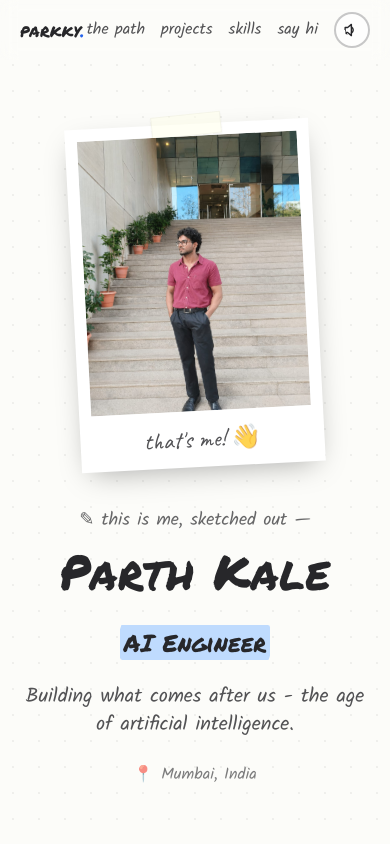
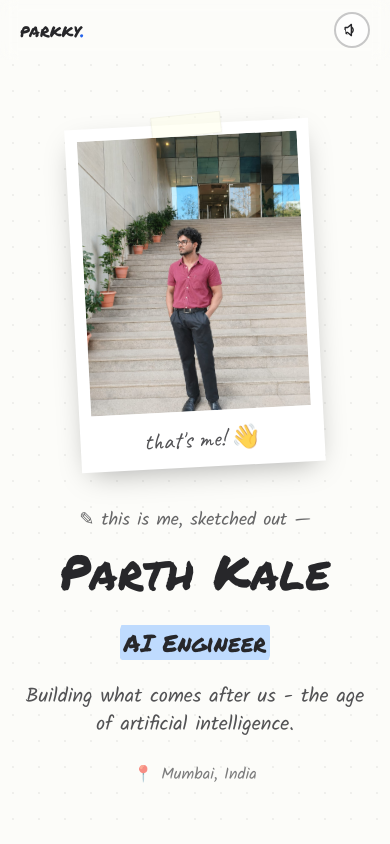
Before and after one commit to parkky21/portfolio-parkky, a Next.js app: page / in a window 390 px wide. Shown: the top 844 px of the page. Built offline with nearby package versions, Linux system fonts and the light colour scheme.

Commit message:
fix : removde hambar in mobile view

```diff
--- a/components/Nav.tsx
+++ b/components/Nav.tsx
@@ -15,9 +15,11 @@ export function Nav() {
   return (
     <header className="sticky top-0 z-50 backdrop-blur-sm">
       <div className="mx-auto flex max-w-6xl items-center justify-between px-5 py-3">
+
+        {/* Logo */}
         <a
           href="#top"
-          className="font-marker text-lg sm:text-xl text-ink"
+          className="font-marker text-lg text-ink sm:text-xl"
           onMouseEnter={() => playSound("tick")}
           onClick={() => playSound("click")}
         >
@@ -25,12 +27,13 @@ export function Nav() {
           <span className="text-marker-blue">.</span>
         </a>
 
-        <nav className="flex items-center gap-4 sm:gap-6">
+        {/* Desktop nav links — hidden on mobile */}
+        <nav className="hidden items-center gap-6 sm:flex sm:gap-7">
           {links.map((l) => (
             <a
               key={l.href}
               href={l.href}
-              className="group relative font-hand text-base sm:text-lg text-ink/80 hover:text-ink transition-colors"
+              className="group relative font-hand text-lg text-ink/80 transition-colors hover:text-ink"
               onMouseEnter={() => playSound("tick")}
               onClick={() => playSound("click")}
             >
@@ -40,6 +43,11 @@ export function Nav() {
           ))}
           <MuteToggle />
         </nav>
+
+        {/* Mobile: mute toggle only */}
+        <div className="sm:hidden">
+          <MuteToggle />
+        </div>
       </div>
     </header>
   );
```
